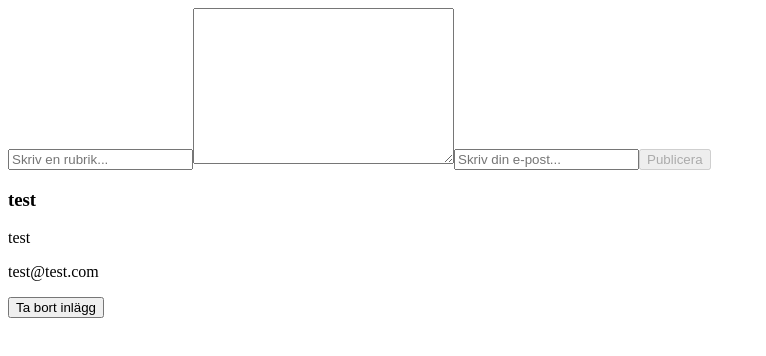
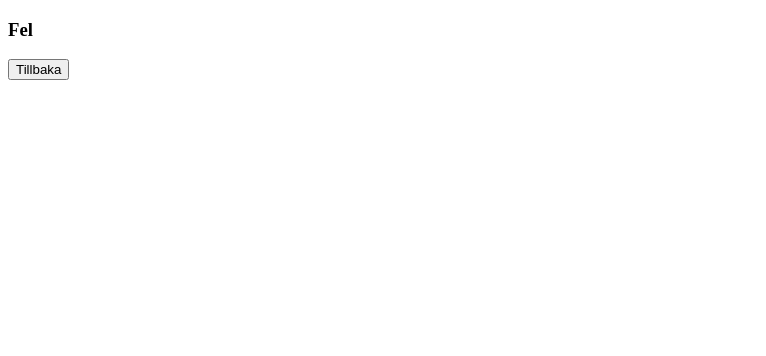
Before and after one commit to klistier/AngularProjekt, an Angular app: page /posts/49311612-f376-46ce-a5d9-3fb4e8605c33 in a window 1280 px wide. Before the commit this address led to /. Shown: the top 356 px of the page, without its empty margins (0-766 px from the left). Built offline with nearby package versions, Linux system fonts and the light colour scheme; data requests are answered from the project's data file.

Commit message:
single-post påbörjad

```diff
--- a/db.json
+++ b/db.json
@@ -1,10 +1,16 @@
 {
   "posts": [
     {
-      "id": "c0ef9103-f325-42a9-a299-291b44f3bbb9",
-      "title": "test",
-      "content": "test",
-      "email": "test@test.com"
+      "id": "49311612-f376-46ce-a5d9-3fb4e8605c33",
+      "title": "heeeeej",
+      "content": "hallpååå",
+      "email": "klistier@gmail.com"
+    },
+    {
+      "id": "57e6542d-9c2f-4261-ac95-1bcef2ae09cd",
+      "title": "hallå",
+      "content": "testing",
+      "email": "asd@gmail.com"
     }
   ]
 }
--- a/src/app/app.component.html
+++ b/src/app/app.component.html
@@ -1,7 +1,3 @@
-
 <main>
-  <app-main-page></app-main-page>
+  <router-outlet />
 </main>
-
-
-<router-outlet />
--- a/src/app/app.routes.ts
+++ b/src/app/app.routes.ts
@@ -1,3 +1,14 @@
 import { Routes } from '@angular/router';
+import { SinglePostComponent } from './components/single-post/single-post.component';
+import { MainPageComponent } from './components/main-page/main-page.component';
 
-export const routes: Routes = [];
+export const routes: Routes = [
+    {
+        path: "",
+        component: MainPageComponent
+    },
+    {
+        path: "posts/:id",
+        component: SinglePostComponent
+    }
+];
--- a/src/app/components/main-page/blog/blog.component.html
+++ b/src/app/components/main-page/blog/blog.component.html
@@ -2,5 +2,6 @@
   <h3>{{ post.title }}</h3>
   <p>{{ post.content }}</p>
   <p>{{ post.email }}</p>
+  <a [routerLink]="['/posts', post.id]" >Gå till inlägg</a>
   <button (click)="onDeletePost(post)">Ta bort inlägg</button>
 </div>
--- a/src/app/components/main-page/blog/blog.component.ts
+++ b/src/app/components/main-page/blog/blog.component.ts
@@ -1,11 +1,12 @@
 import { Component, EventEmitter, Input, Output } from '@angular/core';
 import { BlogPost } from '../../../core/blogpost.model';
 import { CommonModule } from '@angular/common';
+import { RouterModule } from '@angular/router';
 
 @Component({
   selector: 'app-blog',
   standalone: true,
-  imports: [CommonModule],
+  imports: [CommonModule, RouterModule],
   templateUrl: './blog.component.html',
   styleUrl: './blog.component.css',
 })
--- a/src/app/components/main-page/main-page.component.ts
+++ b/src/app/components/main-page/main-page.component.ts
@@ -14,8 +14,8 @@ import { CommonModule } from '@angular/common';
   styleUrl: './main-page.component.css',
 })
 export class MainPageComponent implements OnInit {
+
   blogPosts: BlogPost[] = [];
-
   constructor(private blogService: BlogService) {}
 
   ngOnInit() {
@@ -23,8 +23,8 @@ export class MainPageComponent implements OnInit {
   }
 
   fetchBlogPosts() {
-    this.blogService.fetchBlogPosts().subscribe((post) => {
-      this.blogPosts = post;
+    this.blogService.fetchBlogPosts().subscribe((posts) => {
+      this.blogPosts = posts;
     });
   }
 
--- /dev/null
+++ b/src/app/components/single-post/single-post.component.html
@@ -0,0 +1,7 @@
+<div>
+  <h3>{{ post?.id || "Fel"}}</h3>
+  <p>{{ post?.title }}</p>
+  <p>{{ post?.content }}</p>
+  <p>{{ post?.email }}</p>
+  <button [routerLink]="''" >Tillbaka</button>
+</div>
--- /dev/null
+++ b/src/app/components/single-post/single-post.component.ts
@@ -0,0 +1,24 @@
+import { Component, inject } from '@angular/core';
+import { BlogPost } from '../../core/blogpost.model';
+import { ActivatedRoute, RouterLink } from '@angular/router';
+import { BlogService } from '../../services/blog.service';
+
+@Component({
+  selector: 'app-single-post',
+  standalone: true,
+  imports: [RouterLink],
+  templateUrl: './single-post.component.html',
+  styleUrl: './single-post.component.css',
+})
+export class SinglePostComponent {
+  post: BlogPost | undefined;
+
+  activatedRoute: ActivatedRoute = inject(ActivatedRoute);
+  BlogService: BlogService = inject(BlogService);
+
+  constructor() {
+    const id: string = this.activatedRoute.snapshot.params['id'];
+    this.post = this.BlogService.getPostById(id);
+    console.log(this.post);
+  }
+}
--- a/src/app/services/blog.service.ts
+++ b/src/app/services/blog.service.ts
@@ -8,6 +8,7 @@ import { BlogPost } from '../core/blogpost.model';
 })
 export class BlogService {
   private url = 'http://localhost:3000/posts';
+  blogPosts: BlogPost[] = [];
 
   constructor(private http: HttpClient) {}
 
@@ -22,4 +23,9 @@ export class BlogService {
   deletePost(id: string): Observable<BlogPost> {
     return this.http.delete<BlogPost>(`${this.url}/${id}`);
   }
+
+  getPostById(id: string) {
+    return this.blogPosts.find((post) => post.id === id);
+  }
+
 }
```
Also changed, not shown: src/app/components/single-post/single-post.component.css (added), 1 other file (tests, documents, lock files or other folders).
